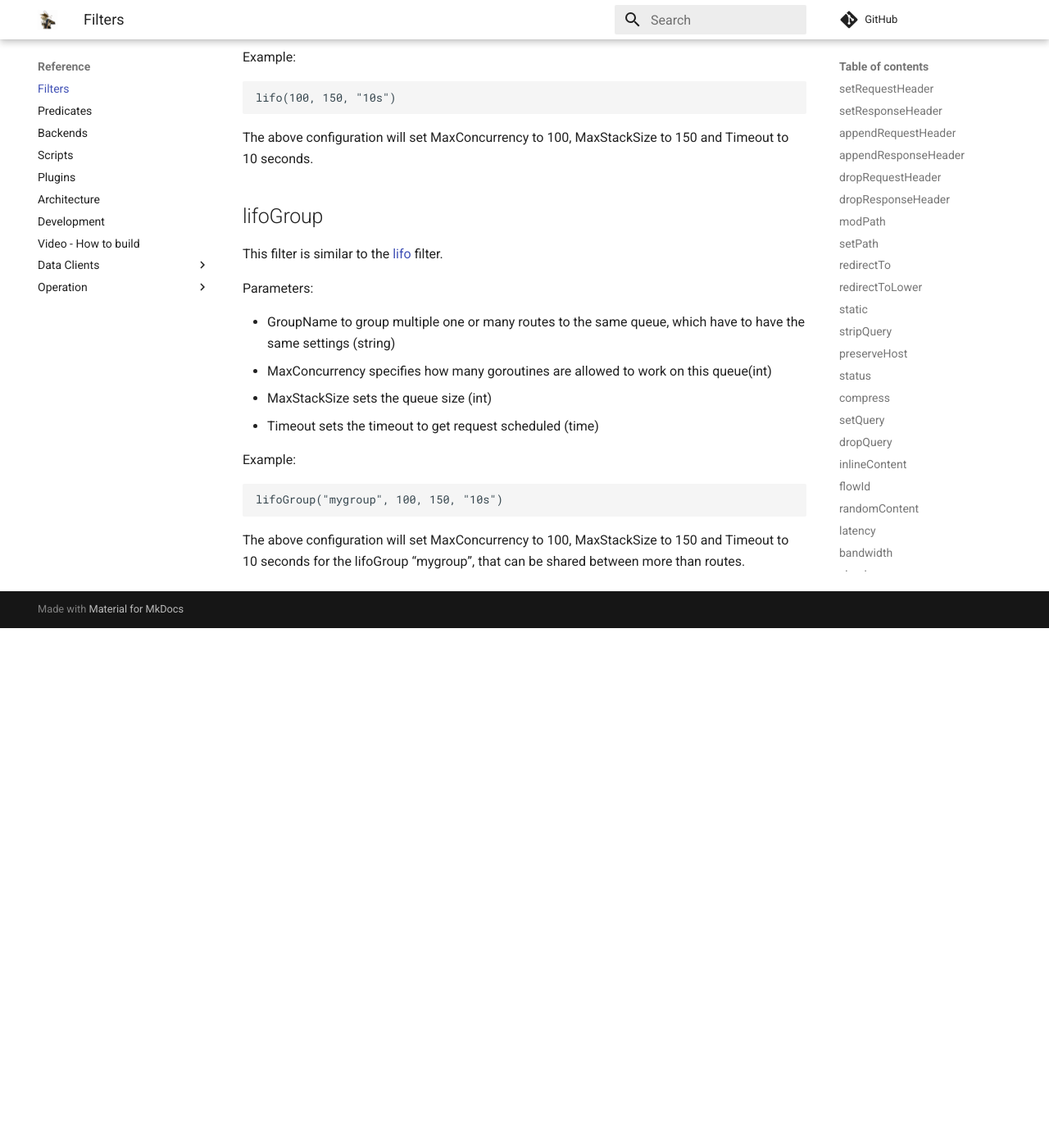
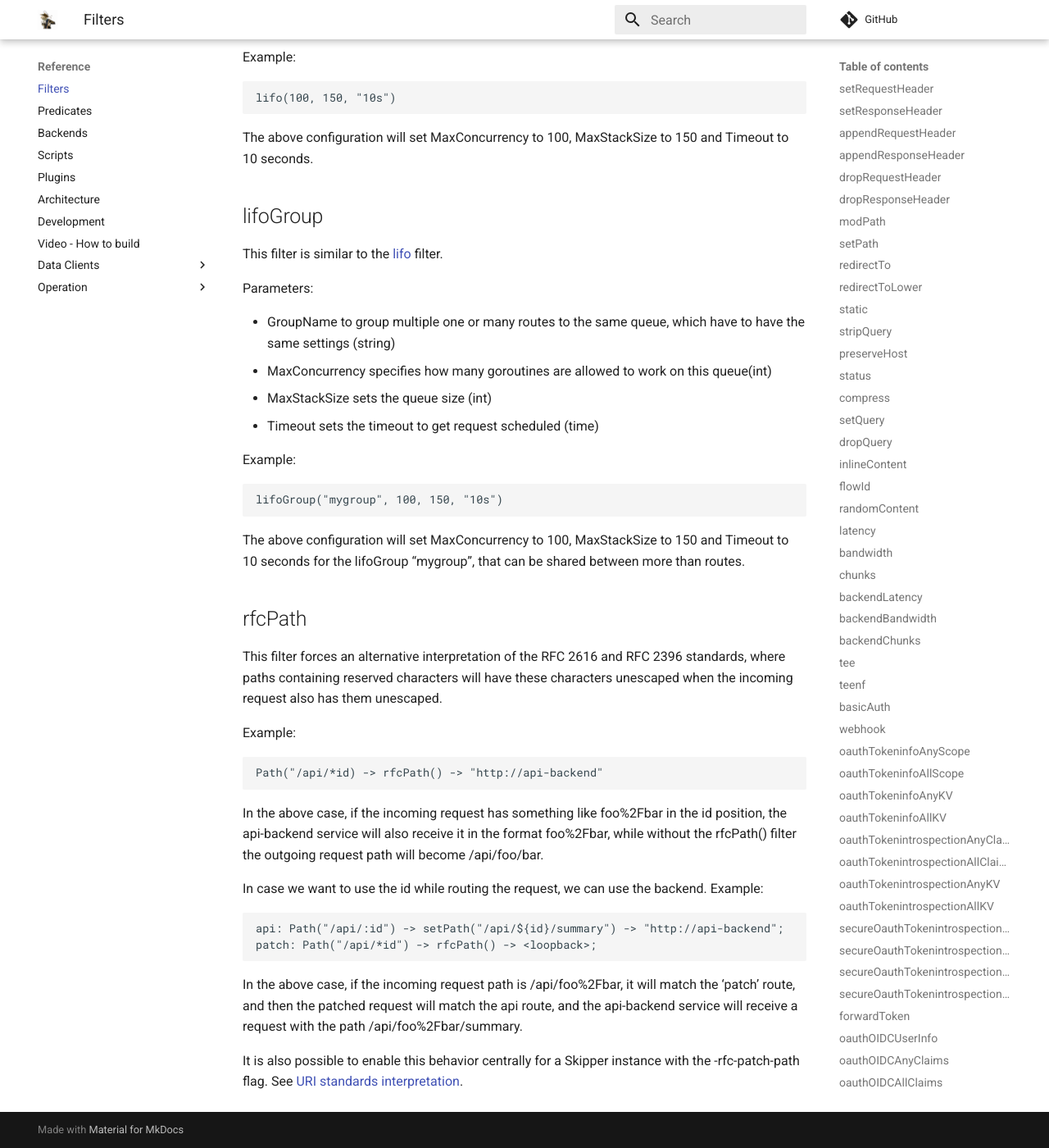
Before and after one commit to zalando/skipper, an MkDocs documentation site: the page built from docs/reference/filters.md, in a window 1280 px wide and 1400 px high, scrolled down 31948 px. Shown: the whole window at 82% size. Built offline with MkDocs 1.6.1 and Material for MkDocs 9.7.7, drawn with Linux system fonts in a browser that asks for light colours; comment, search, counter and statistics services are not loaded; before the commit the page ends 32714 px from its top, so only the background shows below that.

Commit message:
add documentation for the rfc path patch
Signed-off-by: Arpad Ryszka <arpad.ryszka@gmail.com>

````diff
--- a/docs/reference/filters.md
+++ b/docs/reference/filters.md
@@ -1450,3 +1450,35 @@ lifoGroup("mygroup", 100, 150, "10s")
 The above configuration will set MaxConcurrency to 100, MaxStackSize
 to 150 and Timeout to 10 seconds for the lifoGroup "mygroup", that can
 be shared between more than routes.
+
+## rfcPath
+
+This filter forces an alternative interpretation of the RFC 2616 and RFC 2396 standards,
+where paths containing reserved characters will have these characters unescaped when the
+incoming request also has them unescaped.
+
+Example:
+
+```
+Path("/api/*id) -> rfcPath() -> "http://api-backend"
+```
+
+In the above case, if the incoming request has something like foo%2Fbar in the id
+position, the api-backend service will also receive it in the format foo%2Fbar, while
+without the rfcPath() filter the outgoing request path will become /api/foo/bar.
+
+In case we want to use the id while routing the request, we can use the <loopback>
+backend. Example:
+
+```
+api: Path("/api/:id") -> setPath("/api/${id}/summary") -> "http://api-backend";
+patch: Path("/api/*id") -> rfcPath() -> <loopback>;
+```
+
+In the above case, if the incoming request path is /api/foo%2Fbar, it will match
+the 'patch' route, and then the patched request will match the api route, and
+the api-backend service will receive a request with the path /api/foo%2Fbar/summary.
+
+It is also possible to enable this behavior centrally for a Skipper instance with
+the -rfc-patch-path flag. See
+[URI standards interpretation](../../operation/operation/#uri-standards-interpretation).
````
Also changed, not shown: docs/operation/operation.md (+17 -0 lines).
